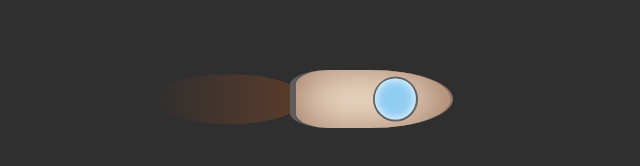
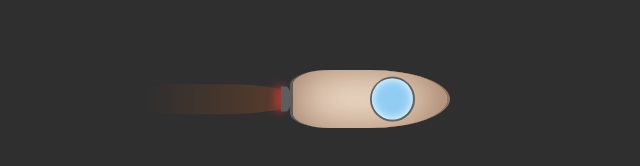
Before and after one commit to GitAarontell/portfolio-2, a React (Create React App) app: page / in a window 1280 px wide. Shown: the part 170-336 px from the top of the page, without its empty margins (350-990 px from the left). Built offline with nearby package versions, Linux system fonts and the light colour scheme.

Commit message:
added back booster

```diff
--- a/src/SpaceObjects/Rocket.jsx
+++ b/src/SpaceObjects/Rocket.jsx
@@ -8,6 +8,7 @@ function Rocket({top, left}) {
                 <div className='window'></div>
             </div>
             <div className='jetBurn'></div>
+            <div></div>
         </div>
     );
 }
--- a/src/SpaceObjects/rocketStyles.css
+++ b/src/SpaceObjects/rocketStyles.css
@@ -9,10 +9,25 @@
     border-top-left-radius: 50%;
     border-bottom-left-radius: 50%;
     border-right: .25vw solid rgb(151, 118, 99);
-    border-left: 0.5vw solid rgb(94, 92, 92);
+    border-left: 0.25vw solid rgb(94, 92, 92);
     background-color: antiquewhite;
     box-shadow: inset 0 0 50px rgb(153, 113, 90);
     animation: rocketMovement 8s ease-in infinite;
+}
+
+.rocketContainer::before{
+    position: absolute;
+    content: '';
+    height: 25px;
+    width: 10px;
+    background-color: rgb(94, 92, 92);
+    top: 50%;
+    right: 101%;
+    transform: translate(0, -50%);
+    border-top-right-radius: 100%;
+    border-bottom-right-radius: 100%;
+    box-shadow: -5px 0 5px rgb(175, 86, 34);
+    animation: frontBurn 2s linear infinite;
 }
 
 .rim{
@@ -40,7 +55,7 @@
 }
 
 .jetBurn{
-    height: 50px;
+    height: 40px;
     width: 150px;
     background-image: linear-gradient(to right, transparent, rgba(175, 86, 34, 0.353));
     position: absolute;
@@ -49,22 +64,22 @@
     transform: translate(0, -50%);
     border-top-right-radius: 50%;
     border-bottom-right-radius: 50%;
-    border-top-left-radius: 50%;
-    border-bottom-left-radius: 50%;
+    border-top-left-radius: 20%;
+    border-bottom-left-radius: 20%;
     animation: backBurn .5s ease-in infinite;
     z-index: -1;
 }
 
 @keyframes frontBurn {
-    0% {box-shadow: -3px 0 10px rgb(200, 106, 106);}
-    50% {box-shadow: -5px 0 15px rgb(175, 86, 34);}
-    100% {box-shadow: -3px 0 10px rgb(200, 106, 106);}
+    0% {box-shadow: -5px 0 10px rgb(187, 57, 57);}
+    50% {box-shadow: -3px 0 10px rgb(175, 86, 34);}
+    100% {box-shadow: -5px 0 10px rgb(187, 57, 57);}
 }
 
 @keyframes backBurn {
-    0% {width: 150px; height: 50px}
-    50% {width: 143px; height: 48px}
-    100% {width: 150px; height: 50px}
+    0% {width: 155px; height: 30px}
+    50% {width: 143px; height: 28px}
+    100% {width: 155px; height: 30px}
 
 }
 
```
